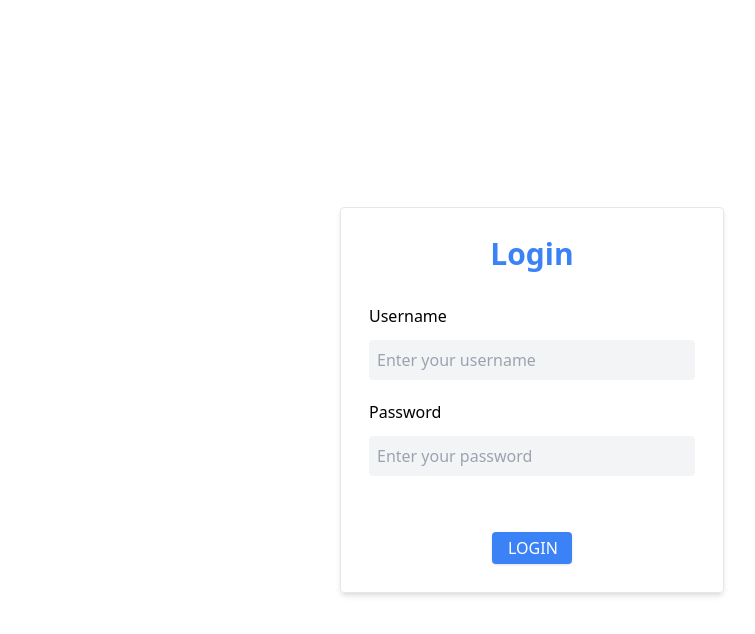
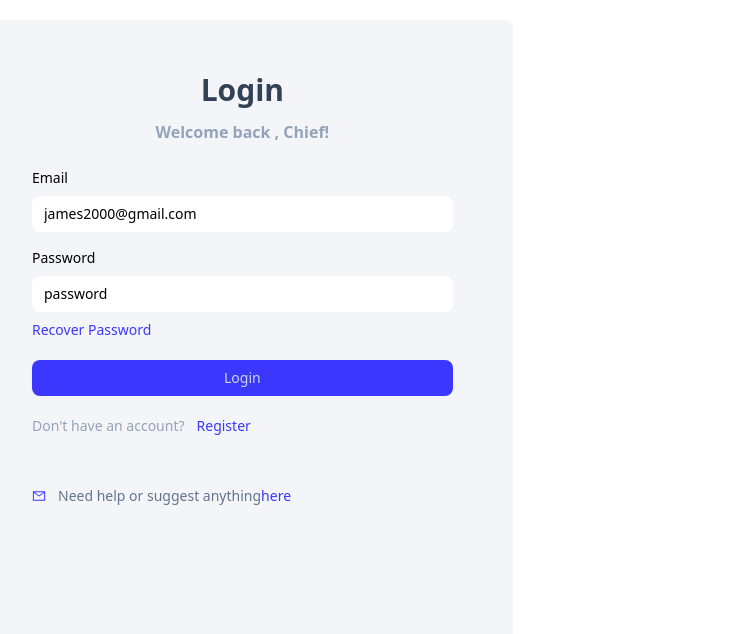
Before and after one commit to kaung222/contact_l, a React (Vite) app: page /login in a window 1280 px wide. Shown: the top 634 px of the page, without its empty margins (108-863 px from the left). Built offline with nearby package versions, Linux system fonts and the light colour scheme.

Commit message:
login page done

```diff
--- a/src/pages/Auth/Login.jsx
+++ b/src/pages/Auth/Login.jsx
@@ -1,58 +1,106 @@
-import { useState } from "react";
-
+import React, { useState } from "react";
+// import loginIamge from "../assets/login.jpg";
+import { Link, useNavigate } from "react-router-dom";
+import { AiOutlineMail } from "react-icons/ai";
+// import { useLoginMutation } from "../features/api/AuthApi";
+// import { useDispatch } from "react-redux";
+// import { addUser } from "../features/services/AuthSlice";
 
 const Login = () => {
+  // const [login] = useLoginMutation();
+  const [email, setEmail] = useState("james2000@gmail.com");
+  const [password, setPassword] = useState("password");
+  // const navigate = useNavigate();
+  // const dispatch = useDispatch();
 
-  const [username, setUsername] = useState('');
-  const [password, setPassword] = useState('');
-
-  const usernameHandler = (e) => {
-    setUsername(e.target.value)
-  }
-
-  const passwordHandler = e => {
-    setPassword(e.target.value)
-  }
-
-  const submitHandler = e => {
-    e.preventDefault();
-    console.log(username, password);
-  }
-
-
-
+  // const user = { email, password };
+  // const loginHandler = async (user) => {
+  //   const data = await login(user);
+  //   console.log(data);
+  //   if (data?.success) {
+  //     dispatch(addUser({ user: data?.user, token: data?.token }));
+  //     console.log(data?.message);
+  //     navigate("/");
+  //   }
+  // };
   return (
-    <div className="flex  justify-center items-center h-screen">
-      <form onSubmit={submitHandler} className="flex flex-col gap-5 w-96 shadow-md border p-7 rounded">
-        <h3 className=" font-bold mx-auto font text-3xl text-blue-500">
-          Login
-        </h3>
-        <div className="flex flex-col gap-3 mt-3">
-          <label htmlFor="username">Username</label>
+    <div>
+      <div className="flex items-center justify-center gap-10 bg-white h-screen p-5 px-20 w-full">
+        {/* left side start  */}
+        <div className="w-1/2 p-5 rounded-lg h-full bg-[#f3f5f9]">
+          <div className=" px-10">
+            {/* <span className=" px-1 text-[#3c37ff] text-3xl">Logo</span> */}
+            <div className=" my-3 flex items-center justify-center flex-col">
+              <h1 className=" text-3xl mt-5 font-bold text-slate-700">Login</h1>
+              <p className="my-3 font-semibold text-slate-400">
+                Welcome back , Chief!
+              </p>
+            </div>
+            <div className="text-sm">
+              <div className=" mt-2">
+                <label htmlFor="">Email</label>
+                <br />
                 <input
+                  value={email}
+                  onChange={(e) => setEmail(e.target.value)}
                   type="text"
-            id="username"
-            className=" bg-gray-100 rounded p-2"
-            placeholder="Enter your username"
-            value={username}
-            onChange={usernameHandler}
+                  placeholder="example@gmail.com"
+                  className=" border-none  w-full my-2 focus:outline-blue-700 py-2 px-3 rounded-lg"
                 />
               </div>
-        <div className="flex flex-col gap-3 mb-3">
-          <label htmlFor="password">Password</label>
+              <div className=" mt-2">
+                <label htmlFor="">Password</label>
+                <br />
                 <input
-            type="password"
-            id="password"
-            className=" bg-gray-100 rounded p-2"
-            placeholder="Enter your password"
                   value={password}
-            onChange={passwordHandler}
+                  onChange={(e) => setPassword(e.target.value)}
+                  type="text"
+                  placeholder="****"
+                  className=" border-none  w-full my-2 focus:outline-blue-700 py-2 px-3 rounded-lg"
                 />
+                <span className=" text-end w-full text-sm text-[#3c37ff] hover:underline cursor-pointer">
+                  Recover Password
+                </span>
               </div>
-        <button className="btn bg-blue-500 text-white rounded px-4 py-1 mt-6 w-20 mx-auto shadow">
-          LOGIN
+              <button
+                className="border-none  w-full my-5 bg-[#3c37ff] text-slate-300 focus:outline-blue-700 py-2 px-3 rounded-lg"
+                onClick={() => loginHandler(user)}
+              >
+                Login
               </button>
-      </form>
+              <span className="text-sm font-normal text-slate-400 mt-5">
+                Don't have an account?
+              </span>
+              <Link to="/register">
+                <span className="text-[#3c37ff] text-sm mx-3 hover:underline cursor-pointer">
+                  Register
+                </span>
+              </Link>
+            </div>
+            <div className=" mt-[50px]">
+              <div className=" flex items-center justify-start gap-3 text-sm text-slate-500">
+                <span className="text-[#3c37ff] ">
+                  <AiOutlineMail />
+                </span>
+                <span>
+                  Need help or suggest anything
+                  <Link to="/" className="text-[#3c37ff] hover:underline ">
+                    here
+                  </Link>
+                </span>
+              </div>
+            </div>
+          </div>
+        </div>
+        {/* left side end  */}
+
+        {/* right side start  */}
+        <div className="w-1/2 h-full">
+          {/* <img src={loginIamge} alt="" /> */}
+        </div>
+
+        {/* right side end  */}
+      </div>
     </div>
   );
 };
```
Lines whose indentation alone changed are shown as unchanged.
